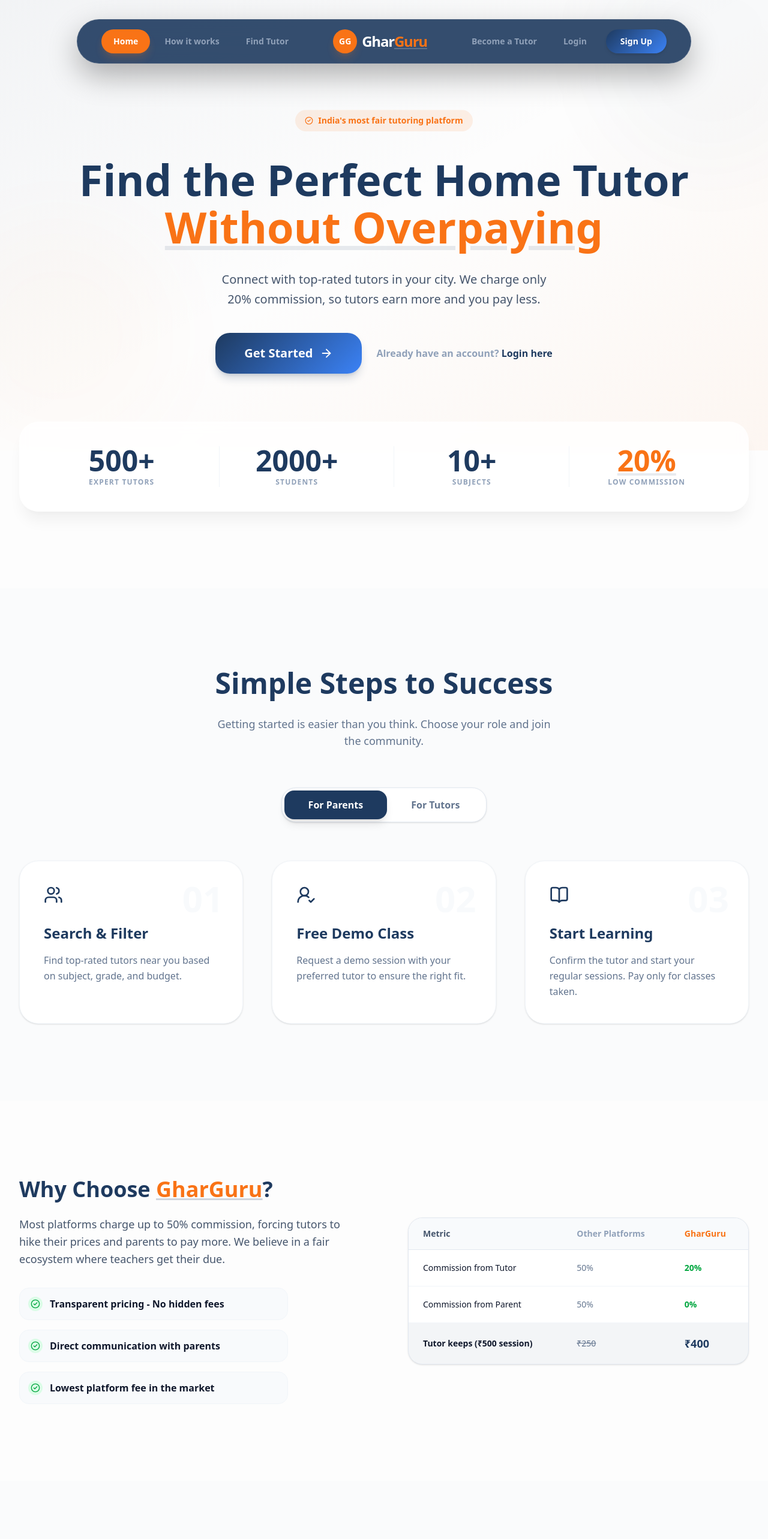
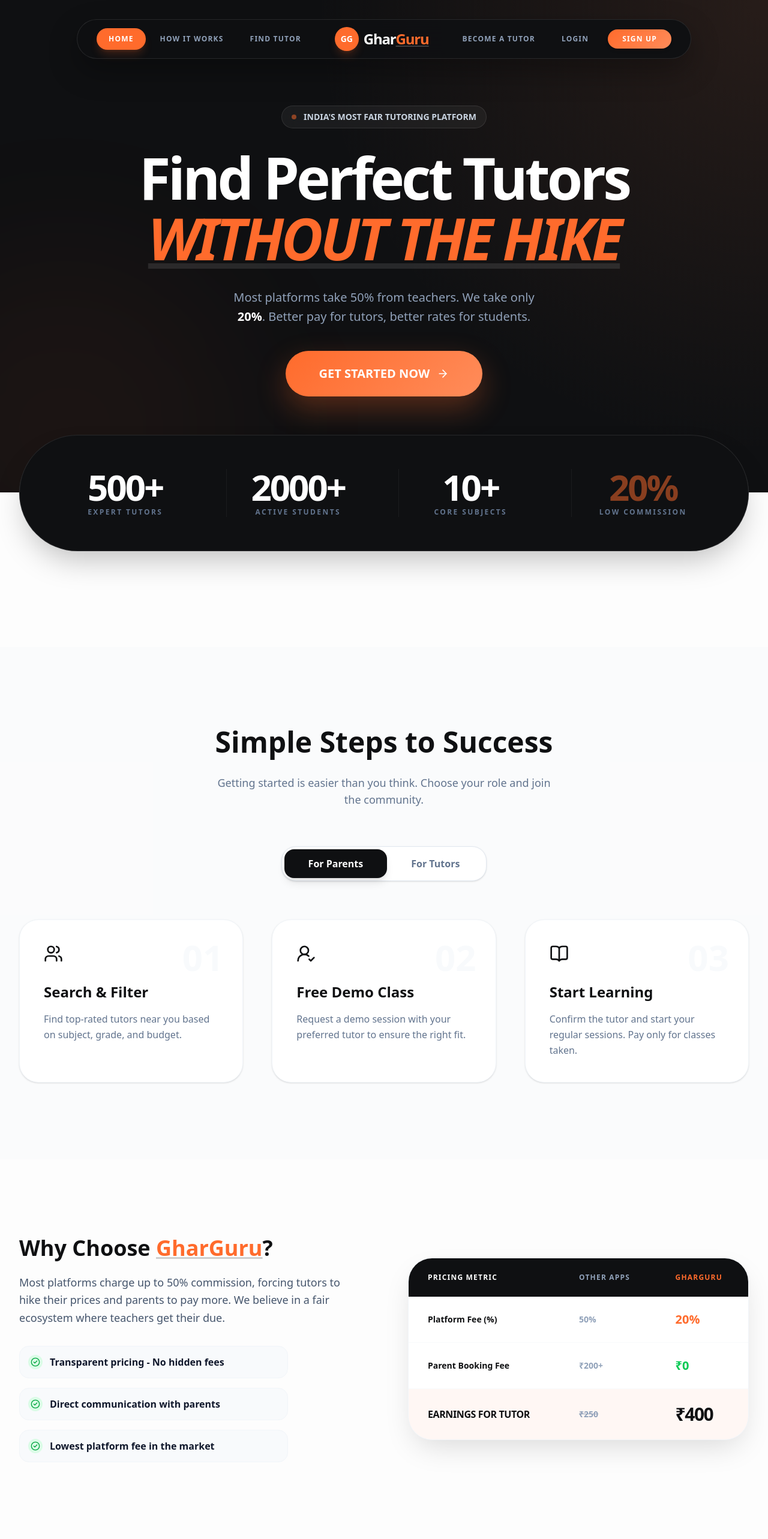
Before and after one commit to Innovox-Software-Solutions/Tutor-finder, a Next.js app: page / in a window 1280 px wide. Shown: the top 2566 px of the page at 60% size. Built offline with nearby package versions, Linux system fonts and the light colour scheme.

Commit message:
feat: overhaul landing page UI with dark theme, updated color palette, and refined typography

```diff
--- a/src/app/globals.css
+++ b/src/app/globals.css
@@ -2,11 +2,11 @@
 
 :root {
   --background: #fdfdfd;
-  --foreground: #0f172a;
-  --primary: #1e3a5f;
-  --primary-light: #2c5282;
-  --accent: #f97316;
-  --accent-light: #fb923c;
+  --foreground: #0a0a0a;
+  --primary: #0f1012;
+  --primary-light: #1c1d21;
+  --accent: #ff6b2c;
+  --accent-light: #ff8c5a;
   --slate-50: #f8fafc;
   --slate-100: #f1f5f9;
   --slate-200: #e2e8f0;
@@ -28,9 +28,9 @@
   --radius-2xl: 1.5rem;
   --radius-3xl: 2rem;
 
-  --shadow-premium: 0 20px 25px -5px rgba(0, 0, 0, 0.05), 0 10px 10px -5px rgba(0, 0, 0, 0.02);
-  --shadow-accent-glow: 0 10px 15px -3px rgba(249, 115, 22, 0.2);
-  --shadow-primary-glow: 0 10px 15px -3px rgba(30, 58, 95, 0.2);
+  --shadow-premium: 0 20px 50px -12px rgba(0, 0, 0, 0.15);
+  --shadow-accent-glow: 0 20px 30px -10px rgba(255, 107, 44, 0.3);
+  --shadow-primary-glow: 0 20px 30px -10px rgba(15, 16, 18, 0.3);
 }
 
 body {
@@ -53,11 +53,15 @@
   }
 
   .premium-gradient {
-    background: linear-gradient(135deg, var(--primary) 0%, #3b82f6 100%);
+    background: linear-gradient(135deg, var(--accent) 0%, #ff8c5a 100%);
+  }
+
+  .dark-gradient {
+    background: linear-gradient(135deg, var(--primary) 0%, var(--primary-light) 100%);
   }
 
   .accent-gradient {
-    background: linear-gradient(135deg, var(--accent) 0%, #fbbf24 100%);
+    background: linear-gradient(135deg, var(--accent) 0%, #ffbb54 100%);
   }
 }
 
--- a/src/app/page.tsx
+++ b/src/app/page.tsx
@@ -45,54 +45,48 @@
       <Navbar />
 
       {/* Hero Section */}
-      <section className="relative pt-20 md:pt-32 pb-16 md:pb-32 overflow-hidden">
-        <div className="absolute top-0 left-0 w-full h-full bg-gradient-to-br from-primary/5 via-transparent to-accent/5 -z-10" />
-        <div className="absolute -top-24 -right-24 w-96 h-96 bg-primary/5 rounded-full blur-3xl -z-10 animate-pulse" />
-        <div className="absolute bottom-0 -left-24 w-96 h-96 bg-accent/5 rounded-full blur-3xl -z-10 animate-pulse" style={{ animationDelay: '2s' }} />
+      <section className="relative pt-24 md:pt-44 pb-20 md:pb-40 overflow-hidden bg-primary">
+        <div className="absolute top-0 left-0 w-full h-full bg-[radial-gradient(circle_at_top_right,var(--accent-light)_0%,transparent_50%)] opacity-10 -z-0" />
+        <div className="absolute -bottom-48 -left-48 w-[600px] h-[600px] bg-accent/5 rounded-full blur-[120px] -z-0" />
 
-        <div className="max-w-7xl mx-auto px-4 sm:px-6 lg:px-8 text-center pt-6 md:pt-16">
-          <div className="inline-flex items-center gap-2 bg-accent/10 text-accent px-3 py-1.5 md:px-4 md:py-2 rounded-full font-bold text-[10px] md:text-sm mb-6 md:mb-8 animate-bounce hover:bg-accent/20 transition-colors cursor-default">
-            <CheckCircle2 size={14} />
-            India's most fair tutoring platform
+        <div className="max-w-7xl mx-auto px-6 sm:px-6 lg:px-8 text-center relative z-10">
+          <div className="inline-flex items-center gap-3 bg-white/5 backdrop-blur-md text-slate-300 border border-white/10 px-4 py-2 rounded-full font-black text-[9px] md:text-sm mb-8 animate-fade-in hover:border-accent/40 transition-all cursor-default">
+            <div className="w-2 h-2 rounded-full bg-accent animate-pulse" />
+            INDIA'S MOST FAIR TUTORING PLATFORM
           </div>
-          <h1 className="text-3xl sm:text-5xl md:text-7xl font-black text-primary leading-[1.1] mb-6 md:mb-8 text-balance">
-            Find the Perfect Home Tutor <br className="hidden md:block" />
-            <span className="text-accent underline decoration-primary/10 transition-colors hover:decoration-primary/30">Without Overpaying</span>
+          <h1 className="text-4xl sm:text-6xl md:text-8xl font-black text-white leading-[1.05] mb-8 tracking-tighter text-balance">
+            Find Perfect Tutors <br />
+            <span className="text-accent underline decoration-white/10 uppercase italic">Without the Hike</span>
           </h1>
-          <p className="text-sm md:text-xl text-slate-600 max-w-2xl mx-auto mb-8 md:mb-10 leading-relaxed text-balance">
-            Connect with top-rated tutors in your city. We charge only 20% commission, so tutors earn more and you pay less.
+          <p className="text-xs md:text-xl text-slate-400 max-w-2xl mx-auto mb-10 leading-relaxed text-balance font-medium px-4">
+            Most platforms take 50% from teachers. We take only <span className="text-white font-bold">20%</span>. Better pay for tutors, better rates for students.
           </p>
-          <div className="flex flex-col sm:flex-row items-center justify-center gap-4 md:gap-6">
-            <Link href="/auth" className="group w-full sm:w-auto premium-gradient text-white px-8 md:px-12 py-4 md:py-5 rounded-2xl font-black text-base md:text-xl shadow-lg shadow-primary/20 hover:shadow-primary/40 transition-all flex items-center justify-center gap-3 active:scale-[0.98]">
-              Get Started <ArrowRight size={22} className="group-hover:translate-x-1 transition-transform" />
+          <div className="flex flex-col sm:flex-row items-center justify-center gap-6 px-4">
+            <Link href="/auth" className="group w-full sm:w-auto premium-gradient text-white px-8 md:px-14 py-4 md:py-6 rounded-full font-black text-sm md:text-xl shadow-[0_20px_50px_rgba(255,107,44,0.3)] hover:scale-105 transition-all flex items-center justify-center gap-3 active:scale-[0.98] cursor-pointer">
+              GET STARTED NOW <ArrowRight size={20} className="group-hover:translate-x-2 transition-transform" />
             </Link>
-            <div className="flex flex-col items-center sm:items-start text-xs md:text-base">
-              <p className="text-slate-400 font-bold">
-                Already have an account? <Link href="/auth" className="text-primary hover:underline underline-offset-4 decoration-2">Login here</Link>
-              </p>
-            </div>
           </div>
         </div>
       </section>
 
       {/* Stats Bar */}
-      <section className="max-w-7xl mx-auto px-4 sm:px-6 lg:px-8 -mt-4 md:-mt-12 mb-16 md:mb-32">
-        <div className="bg-white/80 backdrop-blur-sm rounded-2xl md:rounded-3xl p-5 md:p-10 shadow-premium border border-white/20 grid grid-cols-2 lg:grid-cols-4 gap-4 md:gap-8">
-          <div className="text-center">
-            <div className="text-2xl md:text-5xl font-black text-primary mb-1">500+</div>
-            <div className="text-[8px] md:text-xs font-bold text-slate-400 uppercase tracking-widest text-balance">Expert Tutors</div>
+      <section className="max-w-7xl mx-auto px-4 sm:px-6 lg:px-8 -mt-10 md:-mt-24 mb-16 md:mb-40 relative z-20">
+        <div className="bg-primary border border-white/10 rounded-[2.5rem] md:rounded-full p-6 md:p-14 shadow-2xl backdrop-blur-xl grid grid-cols-2 lg:grid-cols-4 gap-6 md:gap-12">
+          <div className="text-center group">
+            <div className="text-2xl md:text-6xl font-black text-white mb-1 tracking-tighter group-hover:text-accent transition-colors">500+</div>
+            <div className="text-[8px] md:text-xs font-black text-slate-500 uppercase tracking-[0.2em]">EXPERT TUTORS</div>
           </div>
-          <div className="text-center border-l border-slate-100">
-            <div className="text-2xl md:text-5xl font-black text-primary mb-1">2000+</div>
-            <div className="text-[8px] md:text-xs font-bold text-slate-400 uppercase tracking-widest text-balance">Students</div>
+          <div className="text-center group border-l border-white/5 pl-2 md:pl-0">
+            <div className="text-2xl md:text-6xl font-black text-white mb-1 tracking-tighter group-hover:text-accent transition-colors">2000+</div>
+            <div className="text-[8px] md:text-xs font-black text-slate-500 uppercase tracking-[0.2em]">ACTIVE STUDENTS</div>
           </div>
-          <div className="text-center border-l border-slate-100">
-            <div className="text-2xl md:text-5xl font-black text-primary mb-1">10+</div>
-            <div className="text-[8px] md:text-xs font-bold text-slate-400 uppercase tracking-widest text-balance">Subjects</div>
+          <div className="text-center group border-l border-white/5 pl-2 md:pl-0">
+            <div className="text-2xl md:text-6xl font-black text-white mb-1 tracking-tighter group-hover:text-accent transition-colors">10+</div>
+            <div className="text-[8px] md:text-xs font-black text-slate-500 uppercase tracking-[0.2em]">CORE SUBJECTS</div>
           </div>
-          <div className="text-center border-l border-slate-100">
-            <div className="text-2xl md:text-5xl font-black text-accent mb-1 underline decoration-primary/10">20%</div>
-            <div className="text-[8px] md:text-xs font-bold text-slate-400 uppercase tracking-widest text-balance">Low Commission</div>
+          <div className="text-center group border-l border-white/5 pl-2 md:pl-0">
+            <div className="text-2xl md:text-6xl font-black text-accent mb-1 tracking-tighter animate-pulse">20%</div>
+            <div className="text-[8px] md:text-xs font-black text-slate-500 uppercase tracking-[0.2em]">LOW COMMISSION</div>
           </div>
         </div>
       </section>
--- a/src/components/CommissionTable.tsx
+++ b/src/components/CommissionTable.tsx
@@ -1,29 +1,29 @@
 const CommissionTable = () => {
   return (
-    <div className="overflow-hidden rounded-2xl border border-slate-200 shadow-sm bg-white">
+    <div className="overflow-hidden rounded-[2.5rem] border border-slate-100 shadow-premium bg-white">
       <table className="w-full text-left">
-        <thead className="bg-slate-50 border-b border-slate-200">
+        <thead className="bg-primary text-white">
           <tr>
-            <th className="px-6 py-4 text-sm font-bold text-slate-600">Metric</th>
-            <th className="px-6 py-4 text-sm font-bold text-slate-400">Other Platforms</th>
-            <th className="px-6 py-4 text-sm font-bold text-accent">GharGuru</th>
+            <th className="px-8 py-6 text-xs font-black uppercase tracking-widest">Pricing Metric</th>
+            <th className="px-8 py-6 text-xs font-black uppercase tracking-widest text-slate-400">Other Apps</th>
+            <th className="px-8 py-6 text-xs font-black uppercase tracking-widest text-accent">GharGuru</th>
           </tr>
         </thead>
-        <tbody className="divide-y divide-slate-100">
-          <tr>
-            <td className="px-6 py-5 text-sm font-medium text-slate-900">Commission from Tutor</td>
-            <td className="px-6 py-5 text-sm text-slate-500">50%</td>
-            <td className="px-6 py-5 text-sm font-bold text-green-600">20%</td>
+        <tbody className="divide-y divide-slate-50 font-bold">
+          <tr className="hover:bg-slate-50 transition-colors">
+            <td className="px-8 py-6 text-sm text-primary">Platform Fee (%)</td>
+            <td className="px-8 py-6 text-sm text-slate-400">50%</td>
+            <td className="px-8 py-6 text-xl text-accent font-black">20%</td>
           </tr>
-          <tr>
-            <td className="px-6 py-5 text-sm font-medium text-slate-900">Commission from Parent</td>
-            <td className="px-6 py-5 text-sm text-slate-500">50%</td>
-            <td className="px-6 py-5 text-sm font-bold text-green-600">0%</td>
+          <tr className="hover:bg-slate-50 transition-colors">
+            <td className="px-8 py-6 text-sm text-primary">Parent Booking Fee</td>
+            <td className="px-8 py-6 text-sm text-slate-400">₹200+</td>
+            <td className="px-8 py-6 text-xl text-green-500 font-black">₹0</td>
           </tr>
-          <tr className="bg-primary/5">
-            <td className="px-6 py-5 text-sm font-bold text-slate-900">Tutor keeps (₹500 session)</td>
-            <td className="px-6 py-5 text-sm text-slate-500 line-through">₹250</td>
-            <td className="px-6 py-5 text-lg font-black text-primary">₹400</td>
+          <tr className="bg-accent/5">
+            <td className="px-8 py-6 text-base font-black text-primary uppercase tracking-tight">Earnings for Tutor</td>
+            <td className="px-8 py-6 text-sm text-slate-400 line-through">₹250</td>
+            <td className="px-8 py-6 text-3xl font-black text-primary tracking-tighter">₹400</td>
           </tr>
         </tbody>
       </table>
--- a/src/components/Navbar.tsx
+++ b/src/components/Navbar.tsx
@@ -16,13 +16,13 @@
     return () => window.removeEventListener('scroll', handleScroll);
   }, []);
 
-  const navLinks = [
+  const navLinks: { name: string, href: string, isButton?: boolean }[] = [
     { name: 'Home', href: '/' },
     { name: 'How it works', href: '/#how-it-works' },
     { name: 'Find Tutor', href: '/find-tutor' },
   ];
 
-  const authLinks = [
+  const authLinks: { name: string, href: string, isButton?: boolean }[] = [
     { name: 'Become a Tutor', href: '/auth' },
     { name: 'Login', href: '/auth' },
     { name: 'Sign Up', href: '/auth', isButton: true },
@@ -30,9 +30,9 @@
 
   return (
     <nav className={`fixed top-0 left-0 w-full z-50 transition-all duration-500 px-4 md:px-0 py-4 md:py-6 ${scrolled ? 'mt-0' : 'mt-2'}`}>
-      <div className="max-w-5xl mx-auto">
+      <div className="max-w-5xl mx-auto flex justify-center">
         {/* Main Pill Navbar */}
-        <div className="bg-primary/90 backdrop-blur-xl border border-white/10 rounded-full px-6 md:px-10 py-3 md:py-4 flex items-center justify-between shadow-[0_20px_50px_rgba(0,0,0,0.3)]">
+        <div className="bg-primary/95 backdrop-blur-xl border border-white/10 rounded-full px-6 md:px-8 py-2 md:py-3 flex items-center justify-between shadow-[0_20px_50px_rgba(0,0,0,0.3)] w-full">
 
           {/* Left Links */}
           <div className="hidden md:flex items-center gap-1">
@@ -44,7 +44,7 @@
           </div>
 
           {/* Centered Logo */}
-          <Link href="/" className="group flex items-center gap-2 transition-transform hover:scale-105 active:scale-95">
+          <Link href="/" className="group flex items-center gap-2 transition-transform hover:scale-105 active:scale-95 cursor-pointer">
             <div className="w-8 h-8 md:w-10 md:h-10 bg-accent rounded-full flex items-center justify-center font-black text-white text-xs md:text-sm shadow-lg shadow-accent/20">
               GG
             </div>
@@ -71,7 +71,7 @@
           <div className="md:hidden">
             <button
               onClick={() => setIsOpen(!isOpen)}
-              className="p-2 text-white hover:bg-white/10 rounded-full transition-all active:scale-90"
+              className="p-2 text-white hover:bg-white/10 rounded-full transition-all active:scale-90 cursor-pointer"
             >
               {isOpen ? <X size={24} /> : <Menu size={24} />}
             </button>
@@ -79,14 +79,14 @@
         </div>
 
         {/* Mobile Menu Overlay */}
-        <div className={`md:hidden absolute top-full left-4 right-4 mt-4 bg-primary/95 backdrop-blur-2xl rounded-3xl border border-white/10 p-6 shadow-2xl transition-all duration-300 origin-top ${isOpen ? 'opacity-100 scale-100' : 'opacity-0 scale-95 pointer-events-none'}`}>
+        <div className={`md:hidden absolute top-full left-4 right-4 mt-4 bg-primary/95 backdrop-blur-2xl rounded-[2.5rem] border border-white/10 p-6 shadow-2xl transition-all duration-300 origin-top ${isOpen ? 'opacity-100 scale-100' : 'opacity-0 scale-95 pointer-events-none'}`}>
           <div className="flex flex-col gap-2">
             {[...navLinks, ...authLinks].map((link) => (
               <Link
                 key={link.name}
                 href={link.href}
                 onClick={() => setIsOpen(false)}
-                className={`py-4 px-6 rounded-2xl font-bold text-center transition-all ${link.isButton ? 'premium-gradient text-white shadow-lg' : pathname === link.href ? 'bg-accent text-white' : 'text-slate-300 hover:bg-white/5 hover:text-white'}`}
+                className={`py-4 px-6 rounded-full font-black text-center transition-all cursor-pointer ${link.isButton ? 'premium-gradient text-white shadow-lg' : pathname === link.href ? 'bg-accent text-white' : 'text-slate-300 hover:bg-white/5 hover:text-white'}`}
               >
                 {link.name}
               </Link>
@@ -103,7 +103,7 @@
     return (
       <Link
         href={href}
-        className="premium-gradient text-white px-6 py-2.5 rounded-full font-black text-sm shadow-md hover:shadow-primary-glow transition-all active:scale-95 ml-2"
+        className="premium-gradient text-white px-6 py-2 rounded-full font-black text-xs shadow-md hover:shadow-accent-glow hover:scale-105 transition-all active:scale-95 ml-2 cursor-pointer uppercase tracking-widest"
       >
         {children}
       </Link>
@@ -113,7 +113,7 @@
   return (
     <Link
       href={href}
-      className={`px-5 py-2.5 rounded-full font-bold text-sm transition-all duration-300 ${active ? 'bg-accent text-white shadow-lg shadow-accent/20' : 'text-slate-400 hover:text-white hover:bg-white/5'}`}
+      className={`px-5 py-2.5 rounded-full font-black text-xs transition-all duration-300 cursor-pointer uppercase tracking-widest ${active ? 'bg-accent text-white shadow-lg shadow-accent/20' : 'text-slate-400 hover:text-white hover:bg-white/5'}`}
     >
       {children}
     </Link>
```
Also changed, not shown: src/app/auth/page.tsx (+4 -4 lines), src/app/find-tutor/page.tsx (+19 -18 lines), src/components/TutorCard.tsx (+27 -36 lines).
